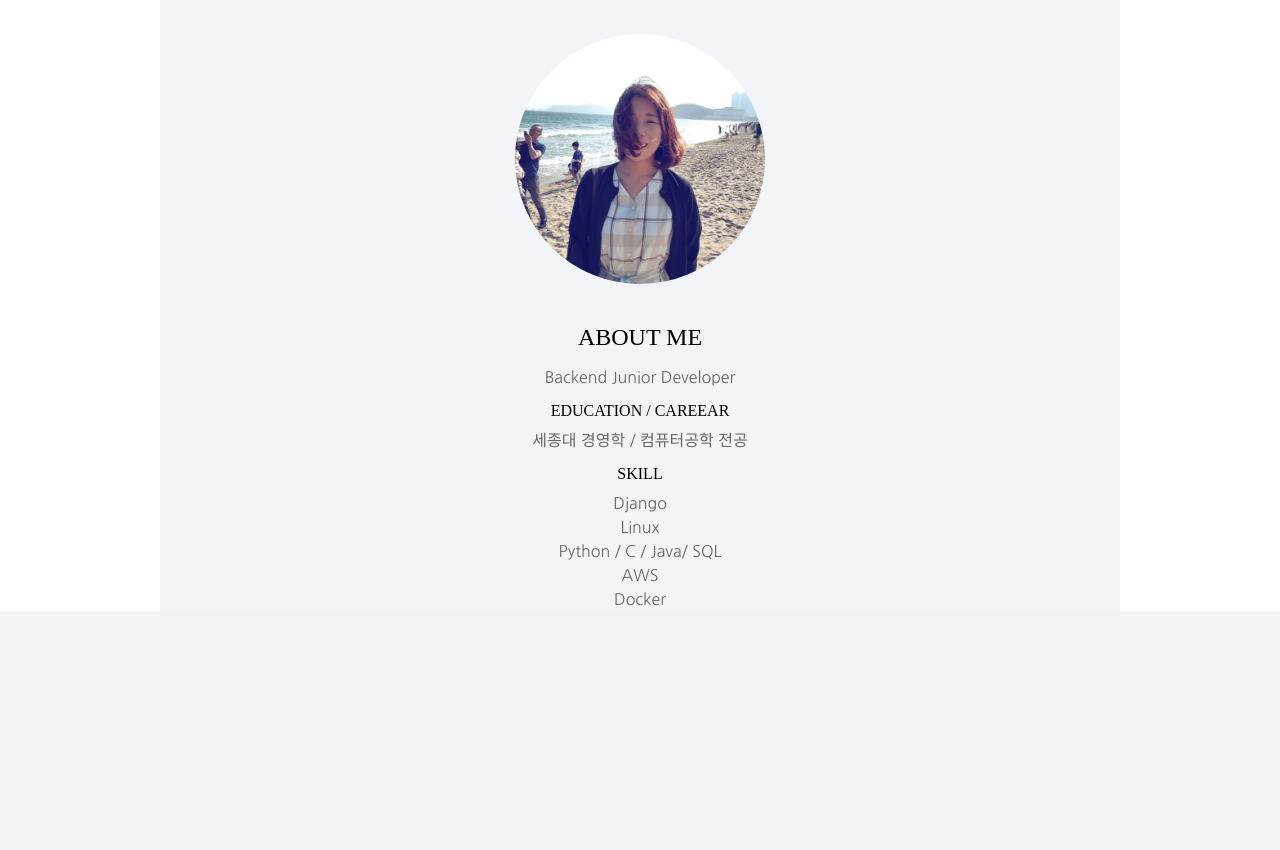
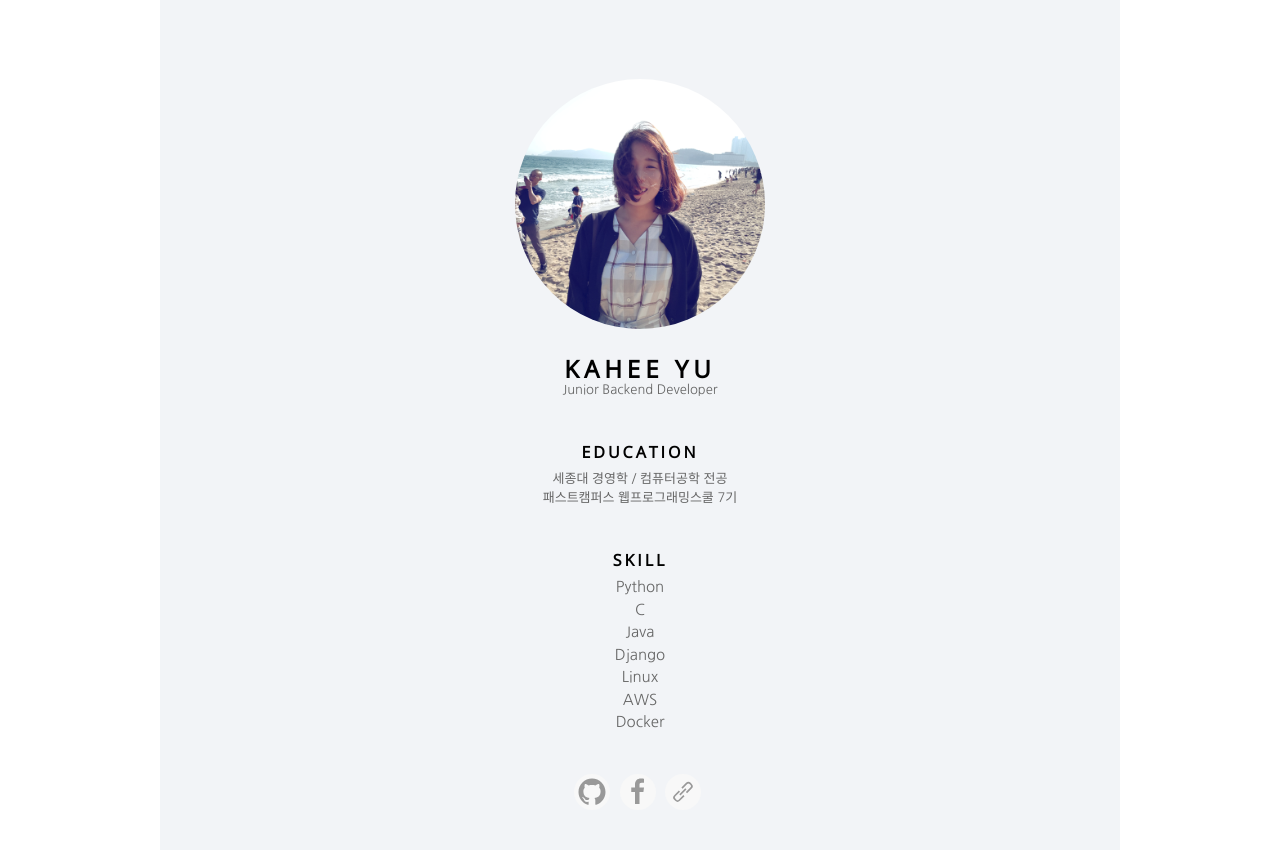
Before and after one commit to kahee/Sejong-Search-book, a Django app: page / in a window 1280 px wide. Shown: the part 1812-2662 px from the top of the page. Before the commit the page ends 2423 px from the top, so only its background shows below. Run offline with Django 3.2, Linux system fonts and the light colour scheme; parts of the project's set-up code (start-up, migrations or seed data) failed here and were passed over; some libraries are stand-ins or nearby versions; some web fonts are replaced.

Commit message:
about me 수정

```diff
--- a/app/static/css/common.css
+++ b/app/static/css/common.css
@@ -47,6 +47,10 @@ body, html {
   padding-right: 10px;
 }
 
+.nav-friend img {
+  height: 29px;
+}
+
 .hamburgerBar {
   margin-left: 10px;
   position: absolute;
@@ -58,6 +62,10 @@ body, html {
 
 .hamburgerBar:hober {
   cursor: pointer;
+}
+
+.hamburgerBar img {
+  height: 29px;
 }
 
 .hamburgerBar .nav_bar1, .hamburgerBar .nav_bar2, .hamburgerBar .nav_bar3 {
@@ -162,44 +170,6 @@ nav ul li a:hover {
   }
 }
 
-.content-about-me {
-  font-family: "Open Sans", sans-serif;
-  font-weight: blod;
-}
-
-.about-me-img {
-  margin: 35px 0;
-  width: 250px;
-  height: 250px;
-}
-
-.about-me-title {
-  font-family: 'BM HANNA 11yrs old';
-  font-size: 24px;
-  color: black;
-}
-
-.about-me-imgs {
-  width: 150px;
-  height: 150px;
-  float: right;
-}
-
-.about-me-intro {
-  margin: 10px 0;
-}
-
-.about-me-detail {
-  margin: 10px 0;
-}
-
-.about-me-index {
-  font-family: 'BM HANNA 11yrs old';
-  font-size: 1.0em;
-  margin: 0.3em 0;
-  color: black;
-}
-
 .video-title {
   padding-top: 35px;
   margin-bottom: 5px;
@@ -224,3 +194,65 @@ nav ul li a:hover {
   text-decoration: none;
   color: white;
 }
+
+#aboutMe {
+  padding-top: 45px;
+}
+
+.about-me-img {
+  margin-top: 35px;
+  margin-bottom: 12px;
+  width: 250px;
+  height: 250px;
+}
+
+.about-me-intro {
+  margin-top: 10px;
+  margin-bottom: 35px;
+}
+
+.about-me-intro .about-me-title {
+  font-family: "Open Sans", sans-serif;
+  font-size: 24px;
+  color: black;
+  letter-spacing: 5px;
+  font-weight: bold;
+}
+
+.about-me-intro .about-me-context {
+  margin-top: -7px;
+  font-size: 13px;
+}
+
+.about-me-index {
+  font-family: "Open Sans", sans-serif;
+  font-weight: bold;
+  font-size: 1.0em;
+  letter-spacing: 3px;
+  margin: 0.3em 0;
+  color: black;
+}
+
+.about-me-detail {
+  margin: 40px 0;
+}
+
+.about-me-detail .about-me-context {
+  font-size: 13px;
+}
+
+.about-me-skill {
+  padding-bottom: 40px;
+}
+
+.about-me-skill .about-me-context {
+  font-size: 15px;
+}
+
+.about-me-contact {
+  padding-bottom: 40px;
+}
+
+.about-me-contact a {
+  margin-right: 5px;
+}
--- a/app/static/js/common.js
+++ b/app/static/js/common.js
@@ -31,7 +31,7 @@ introVideoTagA.addEventListener("click", function() {
  aboutMeTagA.addEventListener("click", function() {
   $("nav").toggleClass("close");
   $([document.documentElement, document.body]).animate({
-    scrollTop: $('#aboutMe').offset().top
+    scrollTop: $('#aboutMe').offset().top-30
 }, 1000);
 })
 
--- a/app/static/sass/common.scss
+++ b/app/static/sass/common.scss
@@ -51,6 +51,9 @@ body,html {
   padding-top: 0.1em;
   float: right;
   padding-right: 10px;
+  img {
+    height: 29px;
+  }
 }
 
 .hamburgerBar {
@@ -62,6 +65,9 @@ body,html {
   z-index: 999;
   &:hober {
     cursor:pointer;
+  }
+  img {
+    height: 29px;
   }
   .nav_bar1, .nav_bar2, .nav_bar3 {
     width: 30px;
@@ -166,40 +172,7 @@ nav {
   }
 }
 
-.content-about-me {
-  font-family: $font-Naum-m;
-  font-weight: blod;
-}
 
-.about-me-img {
-  margin: 35px 0;
-  width: 250px;
-  height: 250px;
-}
-
-.about-me-title {
-  font-family: 'BM HANNA 11yrs old';
-  font-size: 24px;
-  color: black;
-}
-
-.about-me-imgs {
-  width: 150px;
-  height: 150px;
-  float: right;
-}
-.about-me-intro {
-  margin: 10px 0;
-}
-.about-me-detail {
-  margin: 10px 0;
-}
-.about-me-index {
-  font-family: 'BM HANNA 11yrs old';
-  font-size: 1.0em;
-  margin: 0.3em 0;
-  color: black;
-}
 
 .video-title {
   padding-top: 35px;
@@ -216,8 +189,8 @@ nav {
   background: $backgroud-yellow;
 
   a {
-      text-decoration: none;
-      color: black;
+    text-decoration: none;
+    color: black;
   }
 
   a:hover {
@@ -225,3 +198,63 @@ nav {
     color: white;
   }
 }
+
+#aboutMe {
+  padding-top: 45px;
+}
+
+.about-me-img {
+  margin-top: 35px;
+  margin-bottom: 12px;
+  width: 250px;
+  height: 250px;
+}
+
+.about-me-intro {
+  margin-top: 10px;
+  margin-bottom: 35px;
+
+  .about-me-title {
+    font-family: $font-Naum-m;
+    font-size: 24px;
+    color: black;
+    letter-spacing: 5px;
+    font-weight: bold;
+  }
+  .about-me-context {
+    margin-top: -7px;
+    font-size: 13px;
+  }
+}
+
+
+.about-me-index {
+  font-family: $font-Naum-m;
+  font-weight: bold;
+  font-size: 1.0em;
+  letter-spacing: 3px;
+  margin: 0.3em 0;
+  color: black;
+}
+
+.about-me-detail {
+  margin: 40px 0;
+  .about-me-context {
+    font-size: 13px;
+  }
+}
+
+.about-me-skill {
+  padding-bottom: 40px;
+  .about-me-context {
+    font-size: 15px;
+  }
+}
+
+.about-me-contact {
+  padding-bottom: 40px;
+
+  a {
+    margin-right: 5px;
+  }
+}
--- a/app/templates/include/about_me.html
+++ b/app/templates/include/about_me.html
@@ -1,22 +1,37 @@
 {% load static %}
+    <script src="https://cdnjs.cloudflare.com/ajax/libs/uikit/3.0.0-rc.10/js/uikit-icons.min.js"></script>
 <div class="content" id="aboutMe">
   <img src="{% static 'images/about_me.jpg' %}" class="uk-border-circle about-me-img" alt="">
-    <div class="about-me-title">ABOUT ME</div>
   <div class="about-me-intro">
+    <div class="about-me-title">KAHEE YU</div>
     <div class="about-me-context">
-            Backend Junior Developer
+      Junior Backend Developer
     </div>
   </div>
   <div class="about-me-detail">
-        <div class="about-me-index">EDUCATION / CAREEAR</div>
-        세종대 경영학 / 컴퓨터공학 전공
+    <div class="about-me-index">EDUCATION</div>
+    <div class="about-me-context">
+      세종대 경영학 / 컴퓨터공학 전공<br>
+      패스트캠퍼스 웹프로그래밍스쿨 7기<br>
     </div>
-    <div>
+  </div>
+
+  <div class="about-me-skill">
     <div class="about-me-index">SKILL</div>
+    <div class="about-me-context">
+      Python<br>
+      C<br>
+      Java<br>
       Django<br>
       Linux<br>
-        Python / C / Java/ SQL<br>
       AWS<br>
       Docker<br>
     </div>
   </div>
+
+  <div class="about-me-contact">
+    <a href="https://github.com/kahee"  class="uk-icon-button" uk-icon="icon: github; ratio: 1.5;"></a>
+    <a href="https://www.facebook.com/kahee.yu.14" class="uk-icon-button" uk-icon="icon: facebook; ratio: 1.5;"></a>
+      <a href="https://kahee.github.io/" class="uk-icon-button" uk-icon="icon: link; ratio: 1.5;"></a>
+  </div>
+</div>
--- a/app/templates/include/video.html
+++ b/app/templates/include/video.html
@@ -5,7 +5,7 @@
         <a href="http://pf.kakao.com/_YFgWC/chat">플러스친구 추가하기</a>
     </div>
 
-    <div class="video-div">
+    <div class=''>
         <iframe width="100%" height="480" src="https://www.youtube.com/embed/6JNkitsukrM"
                 frameborder="0" allow="autoplay; encrypted-media" allowfullscreen>
         </iframe>
--- a/app/templates/index.html
+++ b/app/templates/index.html
@@ -10,7 +10,6 @@
     <link rel="stylesheet" href="{% static 'css/uikit.css' %}">
     <link rel="stylesheet" href="{% static 'css/swiper.min.css' %}">
     <script src="{% static 'js/swiper.min.js' %}"></script>
-    <script src="{% static 'js/uikit-icons.min.js' %}"></script>
     <script src="{% static 'js/uikit.js' %}"></script>
     <script src="https://code.jquery.com/jquery-3.2.1.min.js"></script>
     <title>Sejong Search Book</title>
```
Lines whose indentation alone changed are shown as unchanged.
